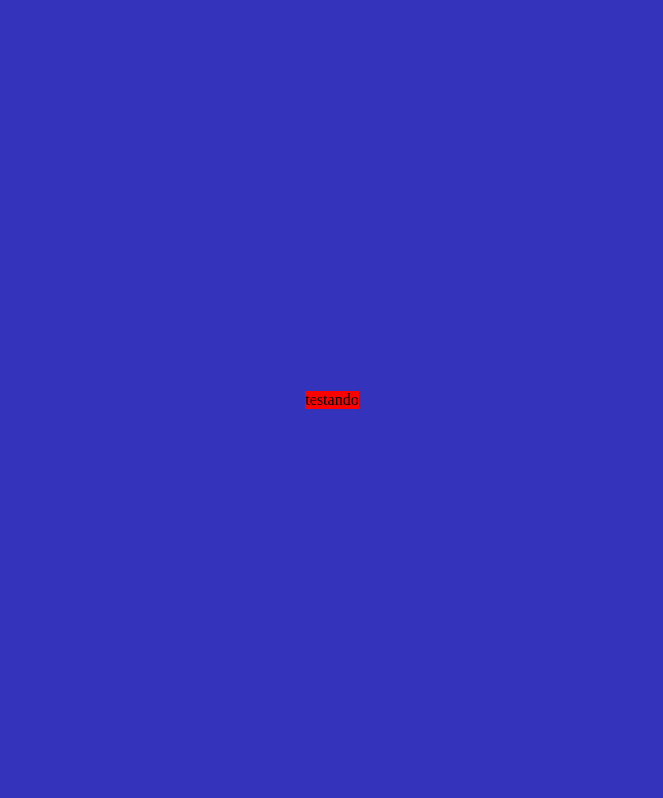
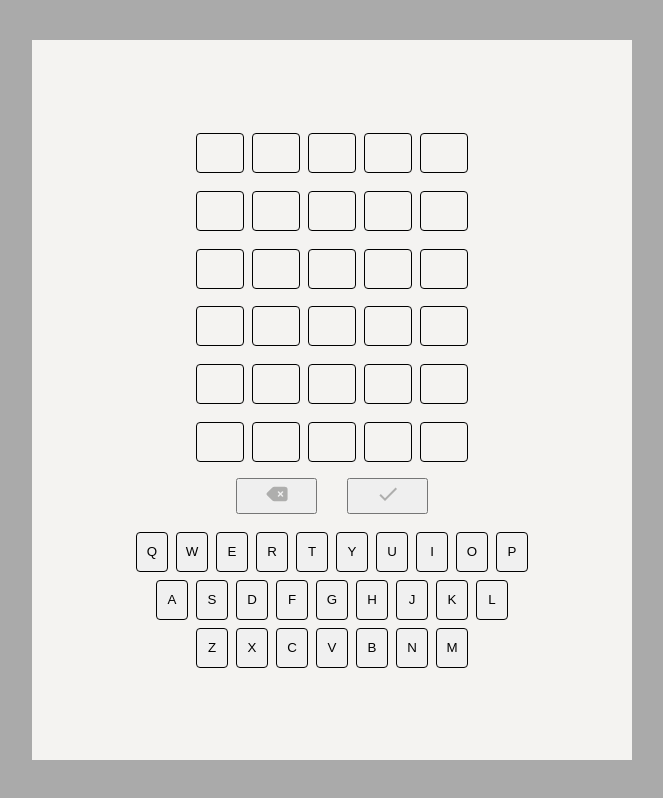
Before and after one commit to 4gora/letreco-clone, a plain HTML site: page index.html in a window 1280 px wide. Shown: the whole page, without its empty margins (308-971 px from the left). Drawn offline with Linux system fonts and the light colour scheme.

Commit message:
Criada parte visual do projeto

```diff
--- a/index.html
+++ b/index.html
@@ -8,10 +8,109 @@
     <script src="script.js" defer></script>
 </head>
 <body>
-<div id="wrapper">
-    <div><p>testando</p></div>
+<div id="display">
+    <!-- Quadrados -->
+    <div id="quadradosDiv">
+
+        <!-- 1 linha -->
+
+        <div class="quadrado"></div>
+        <div class="quadrado"></div>
+        <div class="quadrado"></div>
+        <div class="quadrado"></div>
+        <div class="quadrado"></div>
+
+        <!-- 2 linha -->
+
+        <div class="quadrado"></div>
+        <div class="quadrado"></div>
+        <div class="quadrado"></div>
+        <div class="quadrado"></div>
+        <div class="quadrado"></div>
+
+        <!-- 3 linha -->
+
+        <div class="quadrado"></div>
+        <div class="quadrado"></div>
+        <div class="quadrado"></div>
+        <div class="quadrado"></div>
+        <div class="quadrado"></div>
+
+        <!-- 4 linha -->
+
+        <div class="quadrado"></div>
+        <div class="quadrado"></div>
+        <div class="quadrado"></div>
+        <div class="quadrado"></div>
+        <div class="quadrado"></div>
+
+        <!-- 5 linha -->
+
+        <div class="quadrado"></div>
+        <div class="quadrado"></div>
+        <div class="quadrado"></div>
+        <div class="quadrado"></div>
+        <div class="quadrado"></div>
+
+        <!-- 6 linha -->
+
+        <div class="quadrado"></div>
+        <div class="quadrado"></div>
+        <div class="quadrado"></div>
+        <div class="quadrado"></div>
+        <div class="quadrado"></div>
+
+
+    </div>
+
+    <!-- Apagar e confirmar -->
+     <div id="apagarConfirmar">
+        <button id="btnApagar">
+        <svg xmlns="http://www.w3.org/2000/svg" width="1em" height="1em" viewBox="0 0 24 24"><path fill="currentColor" d="M7.378 5.531a2.75 2.75 0 0 1 1.92-.781h10.297c.598 0 1.294.166 1.863.519c.579.358 1.11.974 1.11 1.856v9.75c0 .882-.531 1.497-1.11 1.856a3.65 3.65 0 0 1-1.863.519H9.298a2.75 2.75 0 0 1-1.92-.781l-5.35-5.216a1.75 1.75 0 0 1 0-2.506zM14.03 9.47a.75.75 0 1 0-1.06 1.06L14.44 12l-1.47 1.47a.75.75 0 1 0 1.06 1.06l1.47-1.47l1.47 1.47a.75.75 0 1 0 1.06-1.06L16.56 12l1.47-1.47a.75.75 0 1 0-1.06-1.06l-1.47 1.47z"/></svg>
+        </button>
+        <button id="btnConfirmar">
+            <svg xmlns="http://www.w3.org/2000/svg" width="1em" height="1em" viewBox="0 0 24 24"><path fill="currentColor" d="M9 16.17L4.83 12l-1.42 1.41L9 19L21 7l-1.41-1.41z"/></svg>
+        </button>
+     </div>
+
+     <!-- Teclado -->
+      <div id="teclado">
+        <div id="tecladoDeCima" class="tecladoDiv">
+            <button class="tecla">Q</button>
+            <button class="tecla">W</button>
+            <button class="tecla">E</button>
+            <button class="tecla">R</button>
+            <button class="tecla">T</button>
+            <button class="tecla">Y</button>
+            <button class="tecla">U</button>
+            <button class="tecla">I</button>
+            <button class="tecla">O</button>
+            <button class="tecla">P</button>
+        </div>
+        <div id="tecladoDoMeio" class="tecladoDiv">
+            <button class="tecla">A</button>
+            <button class="tecla">S</button>
+            <button class="tecla">D</button>
+            <button class="tecla">F</button>
+            <button class="tecla">G</button>
+            <button class="tecla">H</button>
+            <button class="tecla">J</button>
+            <button class="tecla">K</button>
+            <button class="tecla">L</button>
+        </div>
+        <div id="tecladoDeBaixo" class="tecladoDiv">
+            <button class="tecla">Z</button>
+            <button class="tecla">X</button>
+            <button class="tecla">C</button>
+            <button class="tecla">V</button>
+            <button class="tecla">B</button>
+            <button class="tecla">N</button>
+            <button class="tecla">M</button>
+        </div>
+      </div>
 
 </div>
+<script src="https://code.iconify.design/3/3.1.1/iconify.min.js"></script>
 </body>
 
 </html>
--- a/style.css
+++ b/style.css
@@ -9,11 +9,82 @@ body {
     display: flex;
     align-items: center;
     justify-content: center;
-    border: 1, red;
-    background-color: #33b;
+    background-color: #aaa;
 }
 
-#wrapper {
-    background-color: red;
+#display {
+    background-color: #F4F3F1;
+    height: 720px;
+    width: 600px;
+    display: flex;
+    justify-content: center;
+    align-items: center;
+    flex-direction: column;
+}
+
+#quadradosDiv {
+    width: 280px;
+    height: 330px;
+    display: grid;
+    grid-template-columns: repeat(5, 48px);
+    gap: 16px 8px;
+    align-items: center;
+    justify-content: center;
+}
+
+.quadrado {
+    border: 1px solid black;
+    border-radius: 4px;
+    width: auto;
+    height: 40px;
+}
+
+#apagarConfirmar {
+    margin-top: 15px;
+    display: flex;
+    gap: 30px;
+    button {
+        width: 81px;
+        height: 36px;
+    }
+    svg {
+        width: 24px;
+        height: 24px;
+        color: #AEAEAD;
+
+    }
+    :hover {
+        cursor: pointer;
+    }
+}
+
+#teclado {
+    margin-top: 18px;
+    display: flex;
+    flex-direction: column;
+    gap: 8px;
+}
+
+.tecladoDiv {
+    display: flex;
+    flex-direction: row;
+    gap: 8px;
+    justify-content: center;
+}
+
+
+.tecla {
+    width: 32px;
+    height: 40px;
+    border: 1px solid black;
+    border-radius: 4px;
+    display: flex;
+    align-items: center;
+    justify-content: center;
+    background-color: #f0f0f0;
+}
+.tecla:hover {
+    cursor: pointer;
+    background-color: #f7f4f4;
 
 }
```
